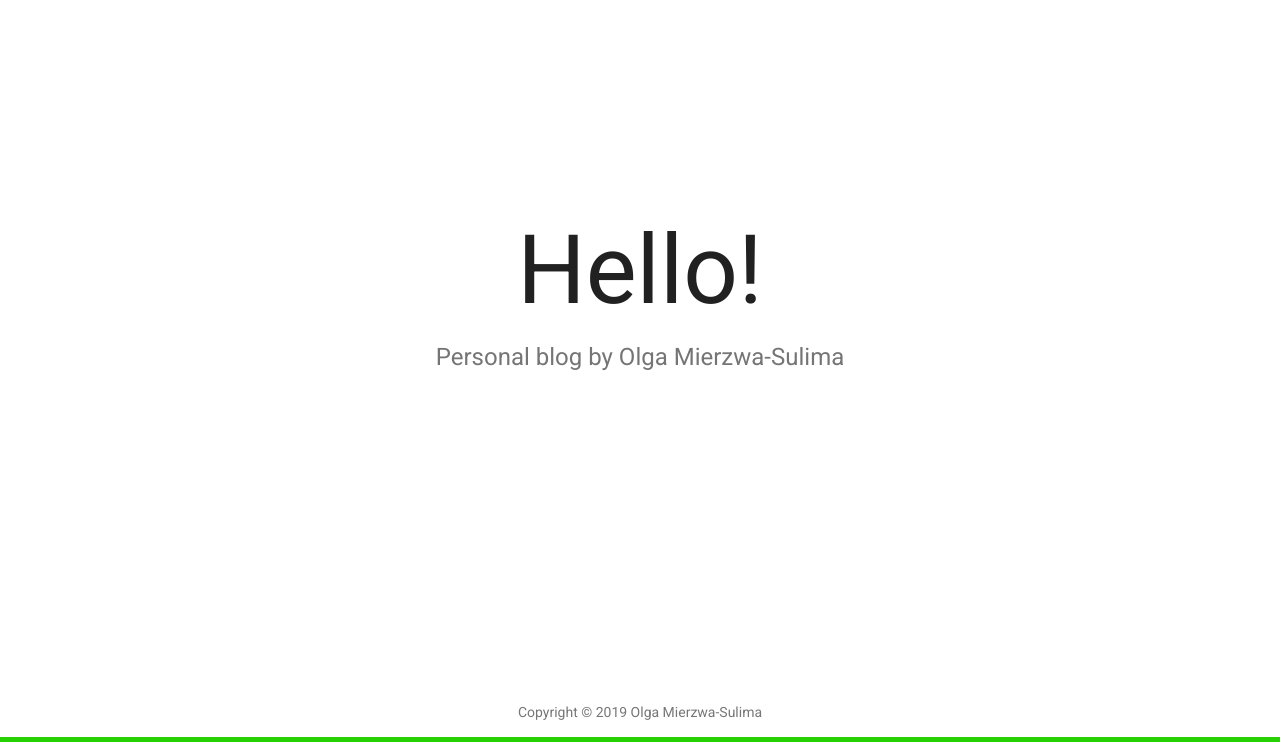
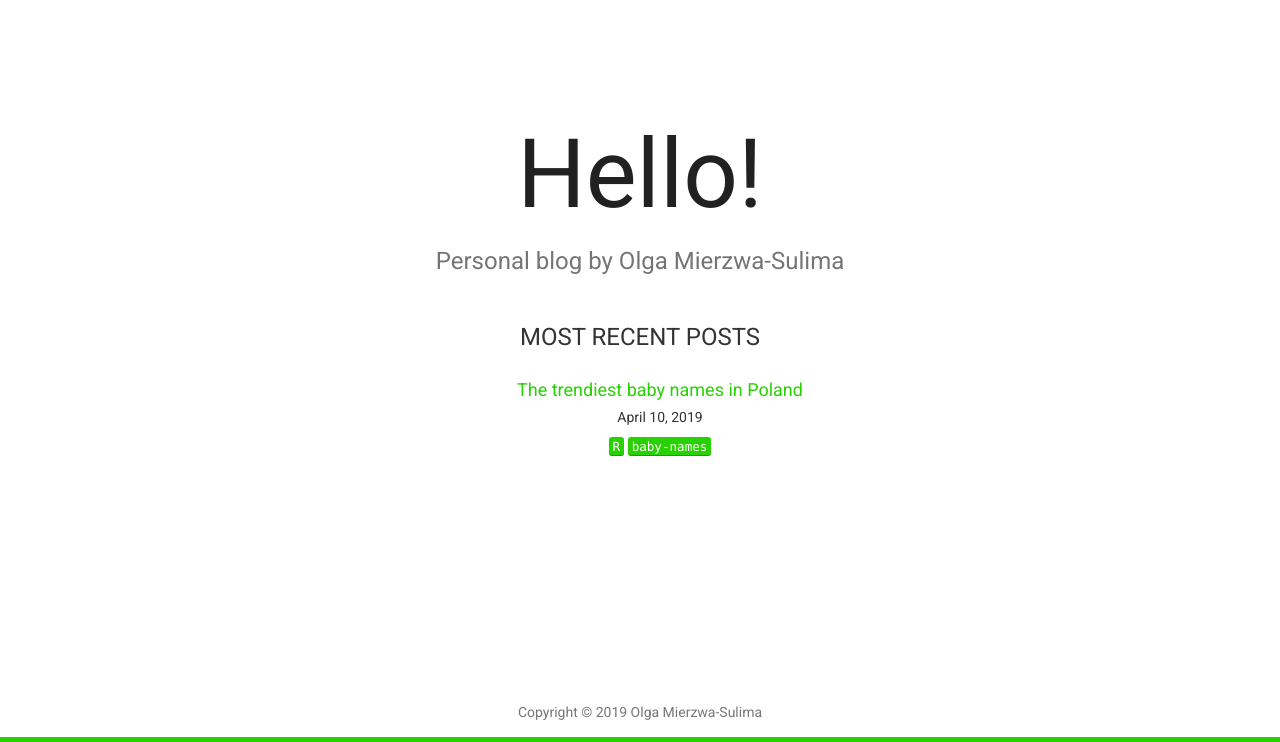
Before and after one commit to olgamie/olgamie.github.io, a plain HTML site: page index.html in a window 1280 px wide. Shown: the part 58-800 px from the top of the page. Drawn offline with nearby package versions, Linux system fonts and the light colour scheme; some packages are replaced by stand-ins of ours.

Commit message:
Update theme

```diff
--- a/css/main.css
+++ b/css/main.css
@@ -25,7 +25,7 @@ main {
 /*home page*/
 
 .intro {
-    transform: translateY(22vh);
+    transform: translateY(10vh);
 }
 
 .intro > h1 {
--- a/index.html
+++ b/index.html
@@ -148,9 +148,45 @@
 
         <h2>Personal blog by Olga Mierzwa-Sulima</h2>
 
+        <br>
+
+        <h3>MOST RECENT POSTS</h3>
+
+        <ul>
+
+
+          <div class="item">
+
+
+
+
+
+
+
+
+    <h4><a href="/2019/04/10/the-trendiest-baby-names-in-poland/">The trendiest baby names in Poland</a></h4>
+    <h5>April 10, 2019</h5>
+
+    <a href="/tags/r"><kbd class="item-tag">R</kbd></a>
+
+    <a href="/tags/baby-names"><kbd class="item-tag">baby-names</kbd></a>
+
+
+</div>
+
+
+
+
+
+
+
+        </ul>
+
     </div>
 
 </main>
+
+
 
         <footer>
 
```
